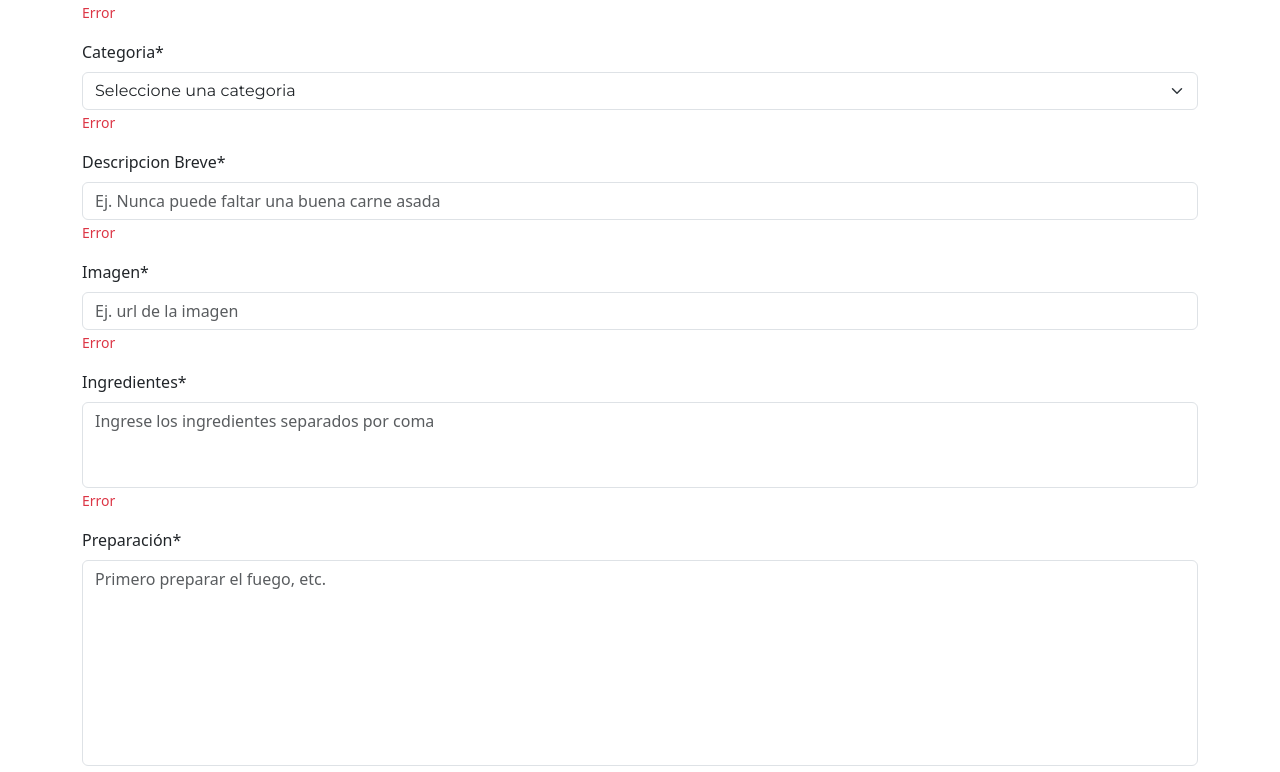
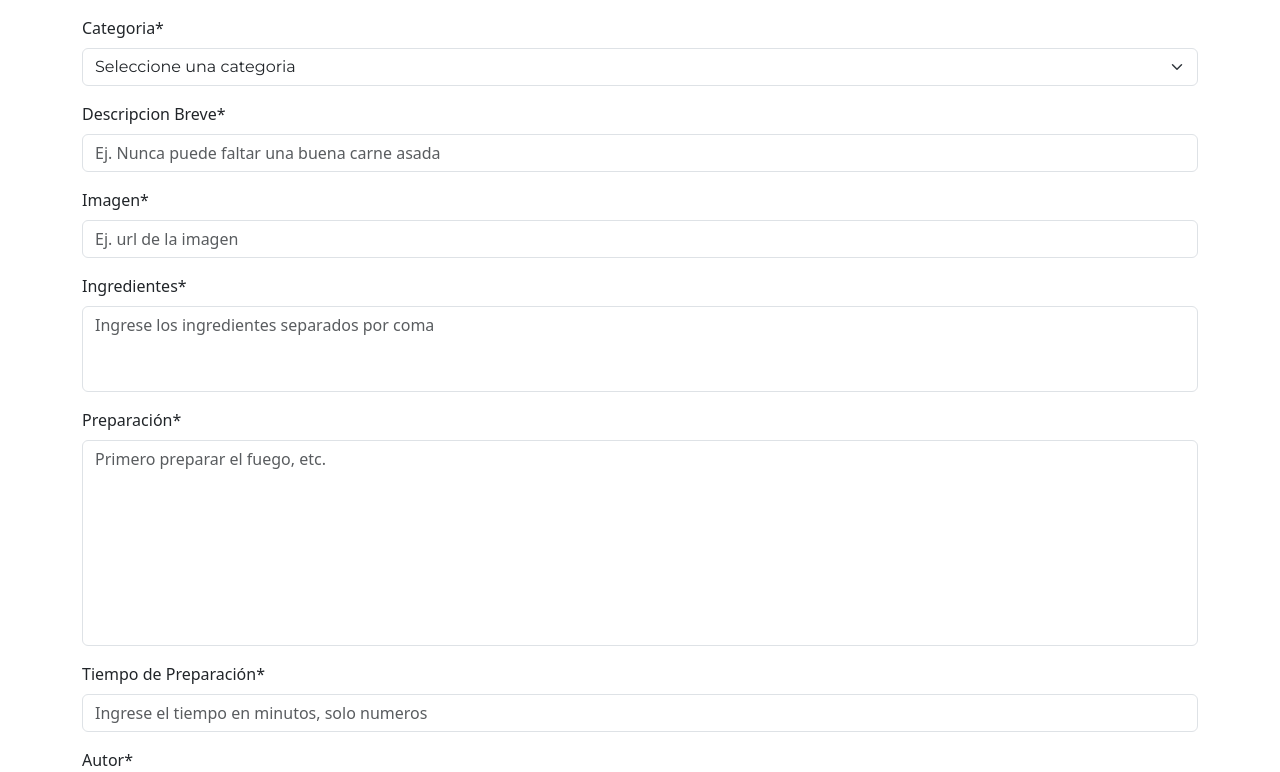
Before and after one commit to Agustin030s/blogderecetasFE, a React (Vite) app: page /administrador/crear in a window 1280 px wide. Shown: the part 233-1005 px from the top of the page. Built offline with nearby package versions, Linux system fonts and the light colour scheme; a web font is replaced by a local one.

Commit message:
se validaron los campos del formulario de las recetas

```diff
--- a/src/components/pages/recetas/FormularioRecetas.jsx
+++ b/src/components/pages/recetas/FormularioRecetas.jsx
@@ -1,39 +1,101 @@
 import { Button, Container, Form } from "react-bootstrap";
+import { useForm } from "react-hook-form";
 import { Link } from "react-router-dom";
 
 const FormularioRecetas = () => {
+  const {
+    register,
+    handleSubmit,
+    formState: { errors },
+    reset,
+    setValue,
+  } = useForm();
+
+  const onSubmit = (receta) =>{
+    console.log(receta);
+  }
+
   return (
     <Container className="my-4">
-     <h2 className="tituloFormulario mb-2 text-center">Agregar Receta</h2>
-      <Form>
+      <h2 className="tituloFormulario mb-2 text-center">Agregar Receta</h2>
+      <Form onSubmit={handleSubmit(onSubmit)}>
         <Form.Group className="mb-3" controlId="nombreReceta">
           <Form.Label>Nombre de la Receta*</Form.Label>
-          <Form.Control type="text" placeholder="Ej: Costillar a la llama" />
-          <Form.Text className="text-danger">Error</Form.Text>
+          <Form.Control
+            type="text"
+            placeholder="Ej: Costillar a la llama"
+            {...register("nombreReceta", {
+              required: "El nombre de la receta es obligatorio",
+              minLength: {
+                value: 5,
+                message: "El nombre debe tener 5 caracteres como mínimo",
+              },
+              maxLength: {
+                value: 400,
+                message:
+                  "El nombre de la receta debe tener 400 caracteres como máximo",
+              },
+            })}
+          />
+          <Form.Text className="text-danger">
+            {errors.nombreReceta?.message}
+          </Form.Text>
         </Form.Group>
         <Form.Group className="mb-3" controlId="categoria">
           <Form.Label>Categoria*</Form.Label>
-          <Form.Select>
+          <Form.Select
+            {...register("categoria", {
+              required: "La categoria es obligatoria",
+            })}
+          >
             <option value="">Seleccione una categoria</option>
             <option value="Carnes">Carnes</option>
             <option value="Pollo">Pollo</option>
             <option value="Pescado">Pescado</option>
             <option value="Al_Disco">Al Disco</option>
           </Form.Select>
-          <Form.Text className="text-danger">Error</Form.Text>
+          <Form.Text className="text-danger">
+            {errors.categoria?.message}
+          </Form.Text>
         </Form.Group>
         <Form.Group className="mb-3" controlId="descripcionBreve">
           <Form.Label>Descripcion Breve*</Form.Label>
           <Form.Control
             type="text"
             placeholder="Ej. Nunca puede faltar una buena carne asada"
+            {...register("descripcionBreve", {
+              required: "La descripcion breve es obligatoria",
+              minLength: {
+                value: 10,
+                message: "La descripción debe tener como mínimo 10 caracteres",
+              },
+              maxLength: {
+                value: 150,
+                message: "La descripción debe tener como máximo 150 caracteres",
+              },
+            })}
           />
-          <Form.Text className="text-danger">Error</Form.Text>
+          <Form.Text className="text-danger">
+            {errors.descripcionBreve?.message}
+          </Form.Text>
         </Form.Group>
         <Form.Group className="mb-3" controlId="imagen">
           <Form.Label>Imagen*</Form.Label>
-          <Form.Control type="text" placeholder="Ej. url de la imagen" />
-          <Form.Text className="text-danger">Error</Form.Text>
+          <Form.Control
+            type="text"
+            placeholder="Ej. url de la imagen"
+            {...register("imagen", {
+              required: "La imagen es obligatoria",
+              pattern: {
+                value: /(http)?s?:?(\/\/[^"']*\.(?:png|jpg|jpeg|gif|png|svg))/i,
+                message:
+                  "Debe ingresar una URL de imagen valida (png, jpg, jpeg, gif, png, svg)",
+              },
+            })}
+          />
+          <Form.Text className="text-danger">
+            {errors.imagen?.message}
+          </Form.Text>
         </Form.Group>
         <Form.Group className="mb-3" controlId="ingredientes">
           <Form.Label>Ingredientes*</Form.Label>
@@ -41,8 +103,21 @@ const FormularioRecetas = () => {
             as="textarea"
             rows={3}
             placeholder="Ingrese los ingredientes separados por coma"
+            {...register("ingredientes", {
+              required: "Los ingredientes son obligatorios",
+              minLength: {
+                value: 5,
+                message: "Debe ingresar como mínimo 5 caracteres",
+              },
+              maxLength: {
+                value: 450,
+                message: "Debe ingresar como máximo 450 caracteres",
+              },
+            })}
           />
-          <Form.Text className="text-danger">Error</Form.Text>
+          <Form.Text className="text-danger">
+            {errors.ingredientes?.message}
+          </Form.Text>
         </Form.Group>
         <Form.Group className="mb-3" controlId="preparacion">
           <Form.Label>Preparación*</Form.Label>
@@ -50,22 +125,69 @@ const FormularioRecetas = () => {
             as="textarea"
             rows={8}
             placeholder="Primero preparar el fuego, etc."
+            {...register("preparacion", {
+              required: "La preparacion de la receta es obligatoria",
+              minLength: {
+                value: 25,
+                message: "Debe ingresar como mínimo 25 caracteres",
+              },
+              maxLength: {
+                value: 2000,
+                message: "Debe ingresar como máximo 2 mil caracteres",
+              },
+            })}
           />
-          <Form.Text className="text-danger">Error</Form.Text>
+          <Form.Text className="text-danger">
+            {errors.preparacion?.message}
+          </Form.Text>
         </Form.Group>
         <Form.Group className="mb-3" controlId="tiempoDePreparacion">
           <Form.Label>Tiempo de Preparación*</Form.Label>
-          <Form.Control type="text" placeholder="Ej. 2 hs." />
-          <Form.Text className="text-danger">Error</Form.Text>
+          <Form.Control
+            type="number"
+            placeholder="Ingrese el tiempo en minutos, solo numeros"
+            {...register("tiempoDePreparacion", {
+              required: "El tiempo de preparacion es obligatorio",
+              min: {
+                value: 5,
+                message: "El tiempo minimo es 5 minutos",
+              },
+              max: {
+                value: 300,
+                message: "El tiempo máximo es 300 minutos",
+              },
+            })}
+          />
+          <Form.Text className="text-danger">
+            {errors.tiempoDePreparacion?.message}
+          </Form.Text>
         </Form.Group>
         <Form.Group className="mb-3" controlId="autor">
           <Form.Label>Autor*</Form.Label>
-          <Form.Control type="text" placeholder="Ej. Donatto" />
-          <Form.Text className="text-danger">Error</Form.Text>
+          <Form.Control
+            type="text"
+            placeholder="Ej. Donatto"
+            {...register("autor", {
+              required: "El nombre del autor es obligatorio",
+              minLength: {
+                value: 3,
+                message: "Debe ingresar como mínimo 3 caracteres",
+              },
+              maxLength: {
+                value: 60,
+                message: "Debe ingresar como máximo 60 caracteres",
+              },
+            })}
+          />
+          <Form.Text className="text-danger">{errors.autor?.message}</Form.Text>
         </Form.Group>
         <Form.Group className="mb-3">
-            <Button type="submit" variant="danger" className="me-2">Agregar</Button>
-            <Link className="btn btn-primary" to="/administrador">Volver</Link>
+          <Button type="submit" variant="danger" className="me-2">
+            Agregar
+          </Button>
+          <Link className="btn btn-primary" to="/administrador">
+            Volver
+          </Link>
         </Form.Group>
       </Form>
     </Container>
```
